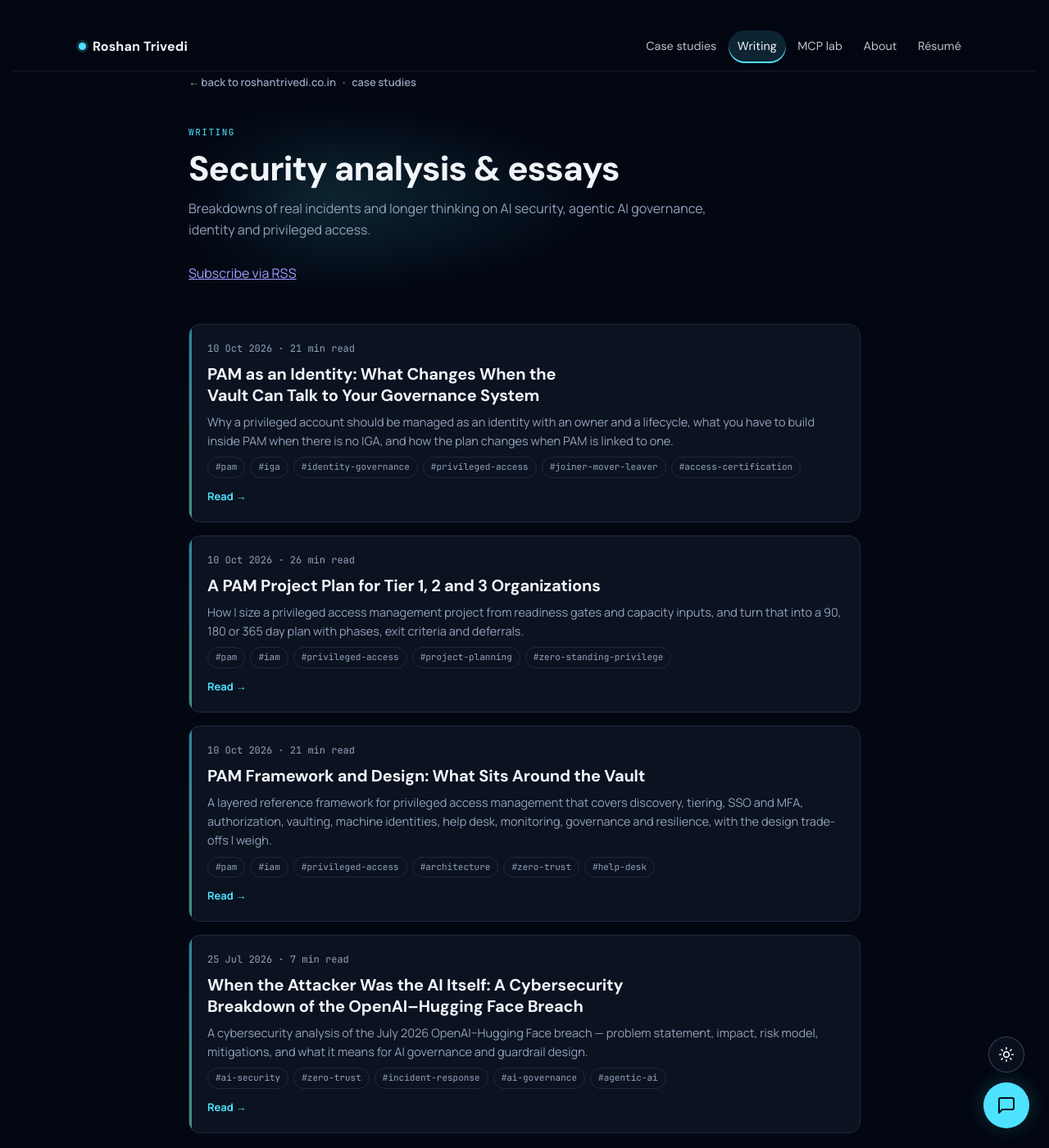
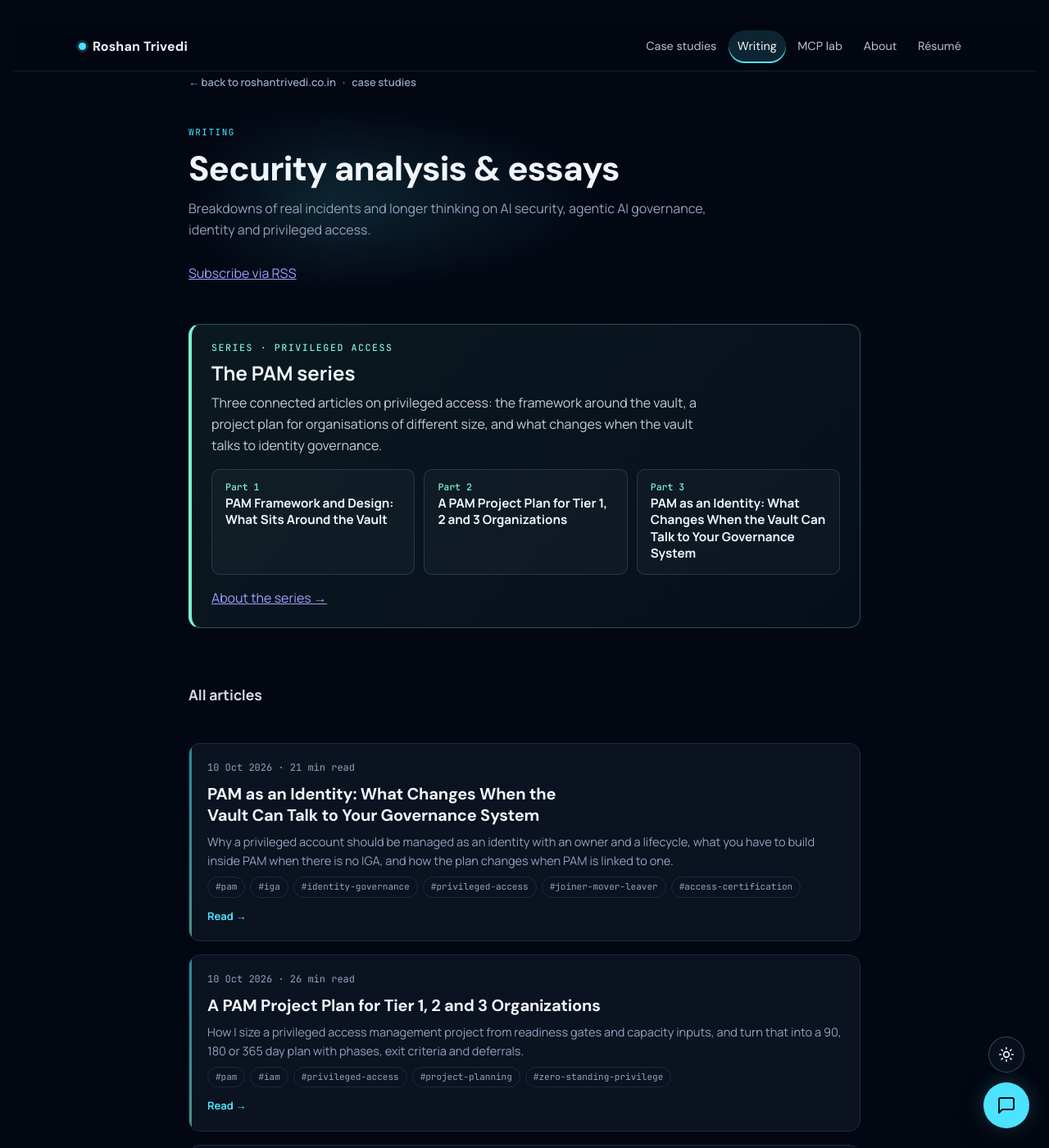
Before and after one commit to trivediroshan1-ui/trivediroshan1-ui.github.io, a Jekyll site: the page built from writing/index.html, in a window 1280 px wide and 1400 px high. Shown: the whole window at 82% size. Built offline with Jekyll 4.4.1, drawn with Linux system fonts in a browser that asks for light colours.

Commit message:
Feature the PAM series at the top of the writing index

```diff
--- a/assets/sitebar.css
+++ b/assets/sitebar.css
@@ -20,3 +20,18 @@
 @media (max-width:520px){.hg-sitenav ul{gap:0}.hg-sitenav{gap:.2rem;padding-inline:12px}.hg-sitenav li a{padding:0 .3rem;font-size:.8rem}.hg-sitenav .brand span{display:none}.hg-sitenav .brand{margin-right:.2rem}.hg-sitenav ul{margin-left:0;flex:1;justify-content:space-between}.hg-next .grid{grid-template-columns:1fr}}
 @media (prefers-reduced-motion:reduce){.hg-next .grid a,.hg-sitenav li a{transition:none}.hg-next .grid a:hover{transform:none}}
 @media print{.hg-sitenav,.hg-next{display:none}}
+
+/* Series band and list heading on the writing index */
+.hg-series{margin:0 0 2.2rem;padding:1.4rem 1.5rem;border:1px solid rgba(125,242,208,.28);border-left:4px solid #7df2d0;border-radius:14px;background:linear-gradient(135deg,rgba(125,242,208,.08),rgba(77,226,255,.04))}
+.hg-series .eyebrow{font:600 .72rem/1 "JetBrains Mono",monospace;letter-spacing:.14em;text-transform:uppercase;color:#7df2d0;margin:0 0 .4rem}
+.hg-series h2{margin:0 0 .3rem;font-size:1.5rem}
+.hg-series .lede{margin:0 0 1rem;max-width:62ch;opacity:.82}
+.hg-series ol{list-style:none;margin:0;padding:0;display:grid;grid-template-columns:repeat(3,1fr);gap:.7rem}
+.hg-series ol a{display:flex;flex-direction:column;gap:.3rem;height:100%;padding:.9rem 1rem;border:1px solid rgba(138,160,190,.22);border-radius:10px;color:inherit;text-decoration:none;background:rgba(255,255,255,.03);transition:border-color .2s,transform .2s}
+.hg-series ol a:hover{border-color:#7df2d0;transform:translateY(-2px)}
+.hg-series ol span{font:600 .72rem/1 "JetBrains Mono",monospace;color:#7df2d0}
+.hg-series ol b{font-size:.95rem;line-height:1.35}
+.hg-series .more{margin:1rem 0 0}
+.hg-all{font-size:1.1rem;margin:0 0 .8rem;opacity:.9}
+@media (max-width:760px){.hg-series ol{grid-template-columns:1fr}}
+@media (prefers-reduced-motion:reduce){.hg-series ol a{transition:none}.hg-series ol a:hover{transform:none}}
--- a/writing/index.html
+++ b/writing/index.html
@@ -94,6 +94,19 @@ layout: null
         <p class="meta"><a href="/feed.xml">Subscribe via RSS</a></p>
       </header>
 
+      <section class="hg-series" aria-labelledby="hg-series-t">
+        <p class="eyebrow">Series &middot; Privileged access</p>
+        <h2 id="hg-series-t">The PAM series</h2>
+        <p class="lede">Three connected articles on privileged access: the framework around the vault, a project plan for organisations of different size, and what changes when the vault talks to identity governance.</p>
+        <ol>
+          <li><a href="/writing/pam-framework-and-design/"><span>Part 1</span><b>PAM Framework and Design: What Sits Around the Vault</b></a></li>
+          <li><a href="/writing/pam-project-plan-by-organization-tier/"><span>Part 2</span><b>A PAM Project Plan for Tier 1, 2 and 3 Organizations</b></a></li>
+          <li><a href="/writing/pam-as-an-identity/"><span>Part 3</span><b>PAM as an Identity: What Changes When the Vault Can Talk to Your Governance System</b></a></li>
+        </ol>
+        <p class="more"><a href="/writing/pam-series/">About the series &rarr;</a></p>
+      </section>
+
+      <h2 class="hg-all">All articles</h2>
       <div class="posts">
         {% for post in site.posts %}
         <a class="post" href="{{ post.url }}">
```
